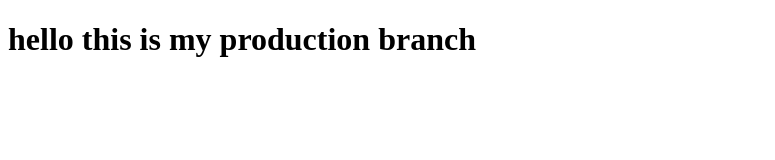
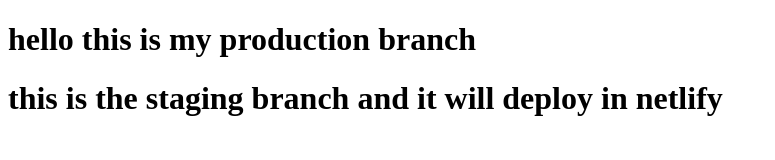
Before and after one commit to arjanithakkar107/arjani, a plain HTML site: page index.html in a window 1280 px wide. Shown: the whole page, without its empty margins (0-775 px from the left). Drawn offline with Linux system fonts and the light colour scheme.

Commit message:
second commit

```diff
--- a/index.html
+++ b/index.html
@@ -7,5 +7,6 @@
 </head>
 <body>
     <h1>hello this is my production branch </h1>
+    <h1> this is the staging branch and it will deploy in netlify</h1>
 </body>
 </html>
```
